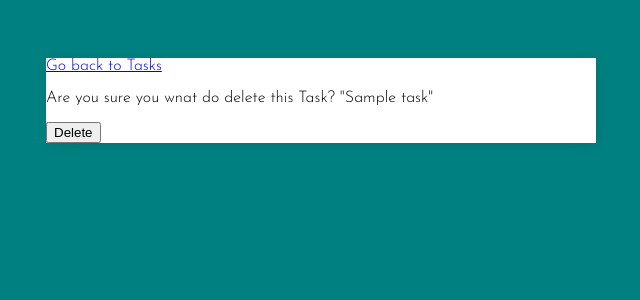
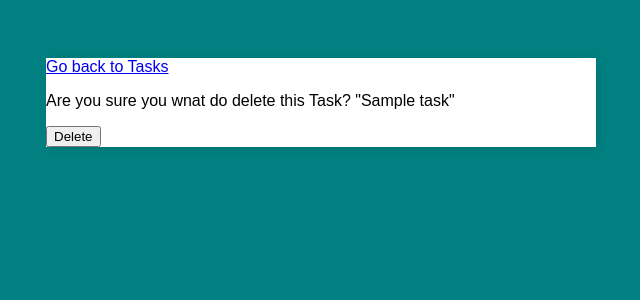
Before and after one commit to stsgolovnev/To-do-list, a Django app: template base/templates/base/task_confirm_delete.html in a window 1280 px wide. Shown: the top 300 px of the page, without its empty margins (319-959 px from the left). Run offline with Django 3.2, Linux system fonts and the light colour scheme; the template is opened without the code that fills it: most values are stand-ins (such as "Sample title", 1, 10 or a date in 2020).

Commit message:
Продолжаю добавлять декоративные элементы: Поменял шрифт на Nunito, добавил цвет для Edit, Delete. Добавил входной header-bar для приветствия и отображения кол-ва незакрытых задач. Добавил настройку incomplete task{{ count|pluralize 's' }} для добавления буквы s если задач больше, чем одна. Я прописывал count во view.

```diff
--- a/base/templates/base/main.html
+++ b/base/templates/base/main.html
@@ -11,9 +11,25 @@
         <style>
             body {
                 background-color: teal;
-                font-family: 'Josefin Sans', sans-serif;
+                font-family: 'Nunito', sans-serif;
                 padding-top: 50px;
             }
+
+            h1,
+            h2,
+            h3,
+            h4,
+            h5,
+            h6,
+                {
+                font-family: 'Raleway', sans-serif;
+            }
+
+            a,
+            p {
+                colour: #4b5156
+            }
+
             .container{
                 max-width: 550px;
                 margin: auto;
--- a/base/templates/base/register.html
+++ b/base/templates/base/register.html
@@ -10,6 +10,6 @@
 </form>
 
 
- <p> Already have an account ? <a href="{% url 'register' %}">Login</a></p>
+ <p> Already have an account ? <a href="{% url 'login' %}">Login</a></p>
 
 {% endblock content %}
```
Also changed, not shown: base/templates/base/task_list.html (+7 -0 lines).
